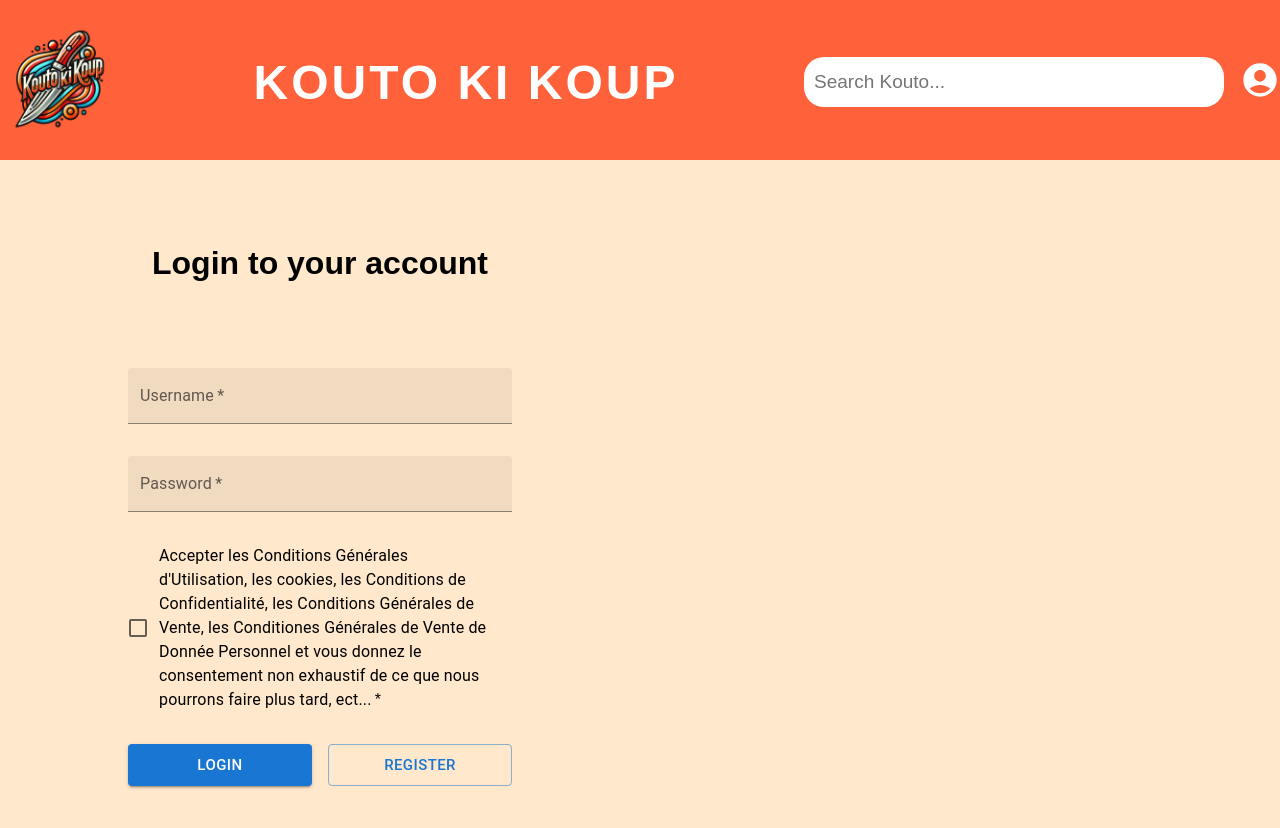
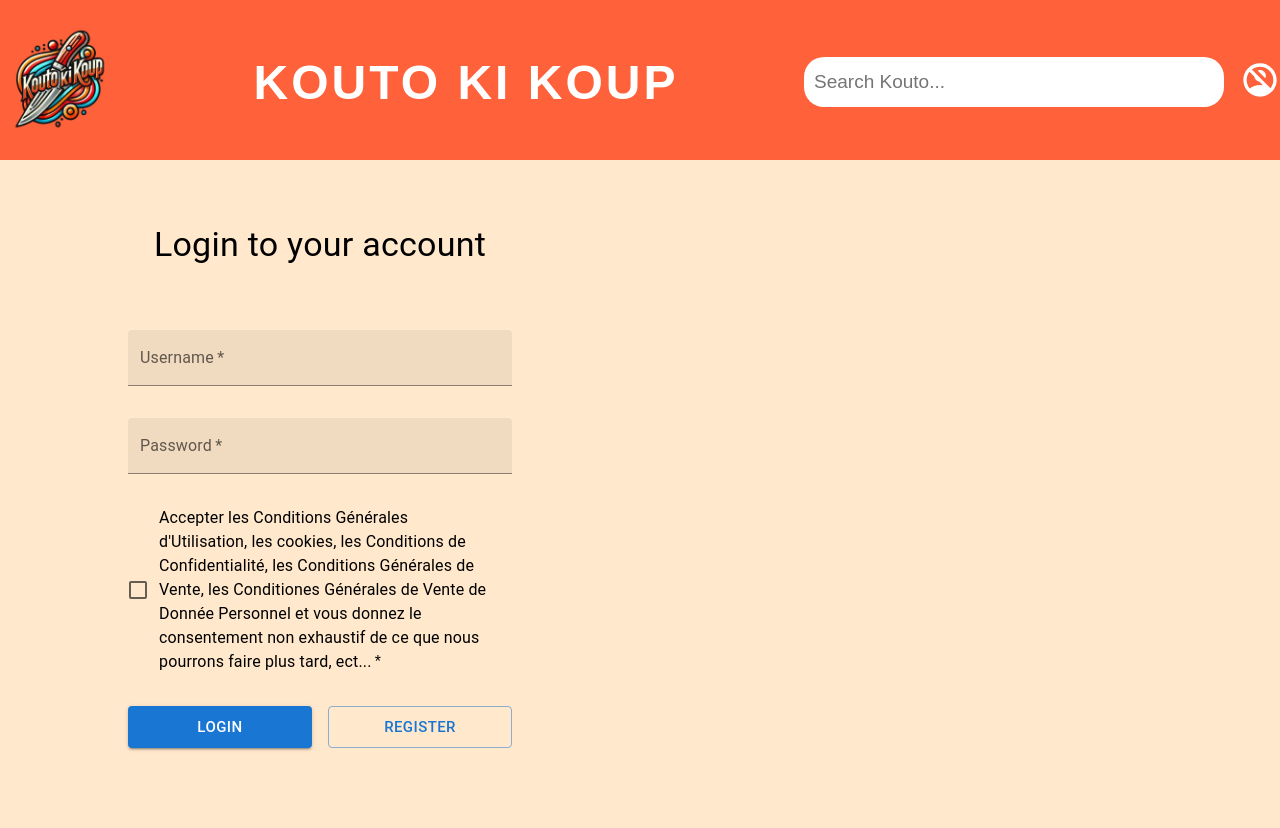
Before and after one commit to Affy657/KoutoKiKoup, a React (Vite) app: page /login in a window 1280 px wide. Shown: the top 828 px of the page. Built offline with nearby package versions, Linux system fonts and the light colour scheme; no server answers.

Commit message:
Add login / register

```diff
--- a/src/api/api.ts
+++ b/src/api/api.ts
@@ -13,6 +13,7 @@ const api = axios.create({
 
 export function performRequest<T, D>(options: AxiosRequestConfig<D>, callback: (response: AxiosResponse<T, D> | null, error: AxiosError<T, D> | null) => void): (reason: string) => void {
   const arborteController = new AbortController();
+  options.signal = arborteController.signal;
 
   api(options)
     .then((response) => callback(response, null))
--- a/src/components/Navbar/Navbar.tsx
+++ b/src/components/Navbar/Navbar.tsx
@@ -1,12 +1,17 @@
+import { useContext } from 'react';
 import { Link } from 'react-router-dom';
 import Grid from '@mui/material/Grid2';
 import Box from '@mui/material/Box';
 import AccountCircleIcon from '@mui/icons-material/AccountCircle';
+import NoAccountsIcon from '@mui/icons-material/NoAccounts';
+import { UserContext } from '../../contexts/Users';
 
 import './Navbar.css';
 import logo from '../../assets/logo.png';
 
 const Navbar = () => {
+  const { current } = useContext(UserContext);
+
   return (
     <Box sx={{ flexGrow: 1 }} className="header" alignItems="center">
       <Grid container spacing={3} alignItems="center">
@@ -24,11 +29,16 @@ const Navbar = () => {
               <input className="search-bar" type="text" placeholder="Search Kouto..." />
             </Grid>
             <Grid alignItems="center">
-              <Link to="/login">
+              {!current && <Link to="/login">
+                <NoAccountsIcon sx={{
+                  fontSize: 40
+                }} htmlColor="white"/>
+              </Link>}
+              {current && <Link to="/users">
                 <AccountCircleIcon sx={{
                   fontSize: 40
                 }} htmlColor="white"/>
-              </Link>
+              </Link>}
             </Grid>
           </Grid>
         </Grid>
--- a/src/main.tsx
+++ b/src/main.tsx
@@ -3,7 +3,7 @@ import { createRoot } from 'react-dom/client'
 import { BrowserRouter as Router, Routes, Route } from 'react-router-dom';
 import { SWRConfig } from 'swr';
 import axios from 'axios';
-import { UserProvider } from './contexts/Users.ts';
+import { UserProvider } from './contexts/Users.tsx';
 
 import Navbar from './components/Navbar/Navbar.tsx';
 import HomePage from './pages/home/home.tsx'
--- a/src/pages/login/LoginForm.tsx
+++ b/src/pages/login/LoginForm.tsx
@@ -1,5 +1,6 @@
 import { useState, useContext } from 'react';
-import { TextField, Stack, Button, FormControlLabel, Checkbox, Typography } from '@mui/material';
+import { TextField, Stack, Button, FormControlLabel, Checkbox, Typography, FormControl } from '@mui/material';
+import { useNavigate } from 'react-router-dom';
 import { performRequest } from '../../api/api';
 import { UserContext } from '../../contexts/Users';
 import type { BaseUser } from '../../type';
@@ -11,6 +12,12 @@ interface LoginDataRequest {
 
 interface LoginDataResponse extends BaseUser {
   token: string;
+  message?: string;
+}
+
+enum RequestType {
+  Login = 'login',
+  Register = 'signup'
 }
 
 export default function LoginForm() {
@@ -20,6 +27,7 @@ export default function LoginForm() {
   const [error, setError] = useState<string | null>(null);
   const [loading, setLoading] = useState<boolean>(false);
   const { setCurrent, setToken } = useContext(UserContext);
+  const navigate = useNavigate();
 
   const handleUsernameChange = (event: React.ChangeEvent<HTMLInputElement>) => {
     setUsername(event.target.value);
@@ -29,7 +37,12 @@ export default function LoginForm() {
     setPassword(event.target.value);
   }
 
-  const handleSubmit = (event: React.FormEvent<HTMLButtonElement>) => {
+  const handleToggleChange = (event: React.ChangeEvent<HTMLInputElement>) => {
+    setToggle(event.target.checked);
+  }
+
+  const handleSubmit = (type: RequestType) => {
+    return (event: React.FormEvent<HTMLButtonElement>) => {
       event.preventDefault();
       if (!username) {
         setError('Please enter a username');
@@ -46,19 +59,20 @@ export default function LoginForm() {
       }
 
       setError(null);
-    setLoading(true)
-
-    const cancelRequest = performRequest<LoginDataResponse, LoginDataRequest>({
+      setLoading(true);
+      const config = {
         method: 'POST',
-      url: '/login',
+        url: '/users/' + type,
         data: {
           username,
           password
         }
-    }, (response, err) => {
+      }
+
+      const cancelRequest = performRequest<LoginDataResponse, LoginDataRequest>(config, (response, err) => {
         setLoading(false);
         if (err) {
-        setError(err.message);
+          setError(err.response?.data?.message ?? err.message);
           return;
         }
 
@@ -70,22 +84,25 @@ export default function LoginForm() {
             role: response.data.role
           }
           setCurrent(user);
+          navigate('/');
         }
-    })
+      });
 
       return () => {
         setLoading(false);
         cancelRequest('Request cancelled by unmount');
       }
     }
+  }
 
   return (
     <>
-      <h1>Login to your account</h1>
+      <Typography variant="h4">Login to your account</Typography>
 
+      <FormControl sx={{ width: '100%' }}>
+        <Stack alignItems="center" sx={{ width: '100%' }}>
+          <Stack sx={{ width: '60%', paddingTop: '4rem' }} gap={4}>
             {error && <Typography color="error">{error}</Typography>}
-
-      <Stack sx={{ width: '60%', paddingTop: '4rem' }} gap={4}>
             <TextField
               id="username-form"
               label="Username"
@@ -93,6 +110,7 @@ export default function LoginForm() {
               autoComplete="text"
               type="text"
               required={true}
+              onChange={handleUsernameChange}
             />
             <TextField
               id="password-form"
@@ -101,22 +119,37 @@ export default function LoginForm() {
               autoComplete="password"
               type="password"
               required={true}
+              onChange={handlePasswordChange}
             />
-        <FormControlLabel required control={<Checkbox />} label="Accepter les Conditions Générales d'Utilisation, les cookies, les Conditions de Confidentialité, les Conditions Générales de Vente, les Conditiones Générales de Vente de Donnée Personnel et vous donnez le consentement non exhaustif de ce que nous pourrons faire plus tard, ect..." />
+            <FormControlLabel
+              required
+              control={<Checkbox onChange={handleToggleChange} />}
+              label="Accepter les Conditions Générales d'Utilisation, les cookies, les Conditions de Confidentialité, les Conditions Générales de Vente, les Conditiones Générales de Vente de Donnée Personnel et vous donnez le consentement non exhaustif de ce que nous pourrons faire plus tard, ect..."
+            />
 
             <Stack direction="row" gap={2} sx={{ width: '100%' }}>
-          {loading}
-          <Button
+              {loading && <Button variant="contained" color="primary" size="large" sx={{ width: '100%' }} disabled>Loading...</Button>}
+              {!loading && <Button
                 variant="contained"
                 color="primary"
                 size="large"
                 sx={{ width: '100%' }}
                 type="submit"
-            onSubmit={handleSubmit}
-          >Login</Button>
-          <Button variant="outlined" color="primary" size="large" sx={{ width: '100%' }}>Register</Button>
+                onSubmit={handleSubmit(RequestType.Login)}
+                onClick={handleSubmit(RequestType.Login)}
+              >Login</Button>}
+              <Button
+                variant="outlined"
+                color="primary"
+                size="large"
+                sx={{ width: '100%' }}
+                onSubmit={handleSubmit(RequestType.Register)}
+                onClick={handleSubmit(RequestType.Register)}
+              >Register</Button>
             </Stack>
           </Stack>
+        </Stack>
+      </FormControl>
     </>
   )
 }
```
Lines whose indentation alone changed are shown as unchanged.
